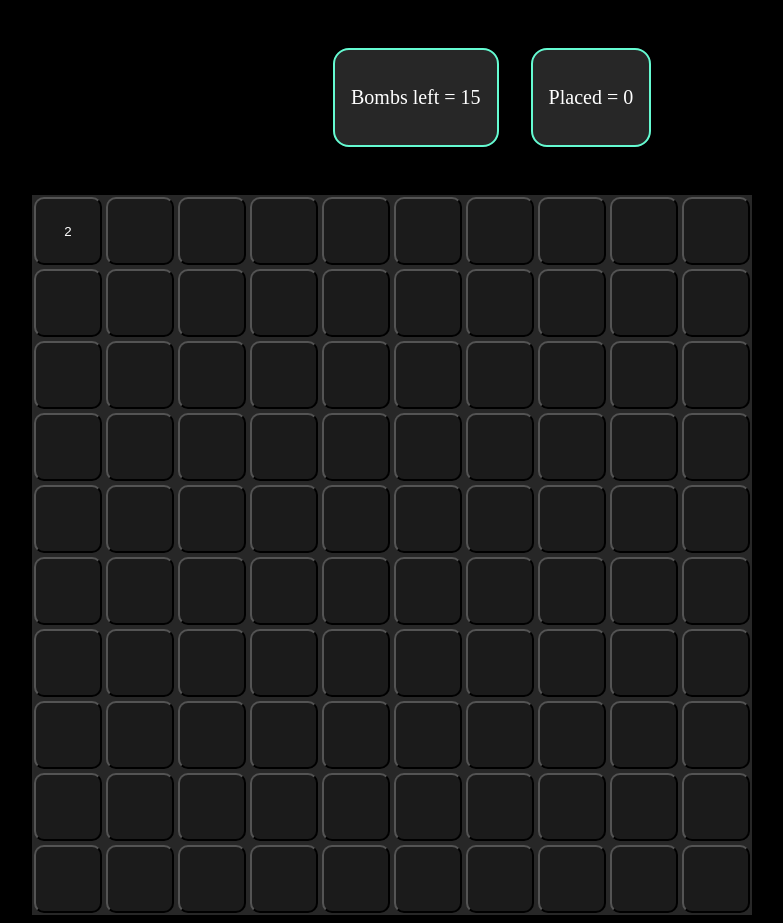
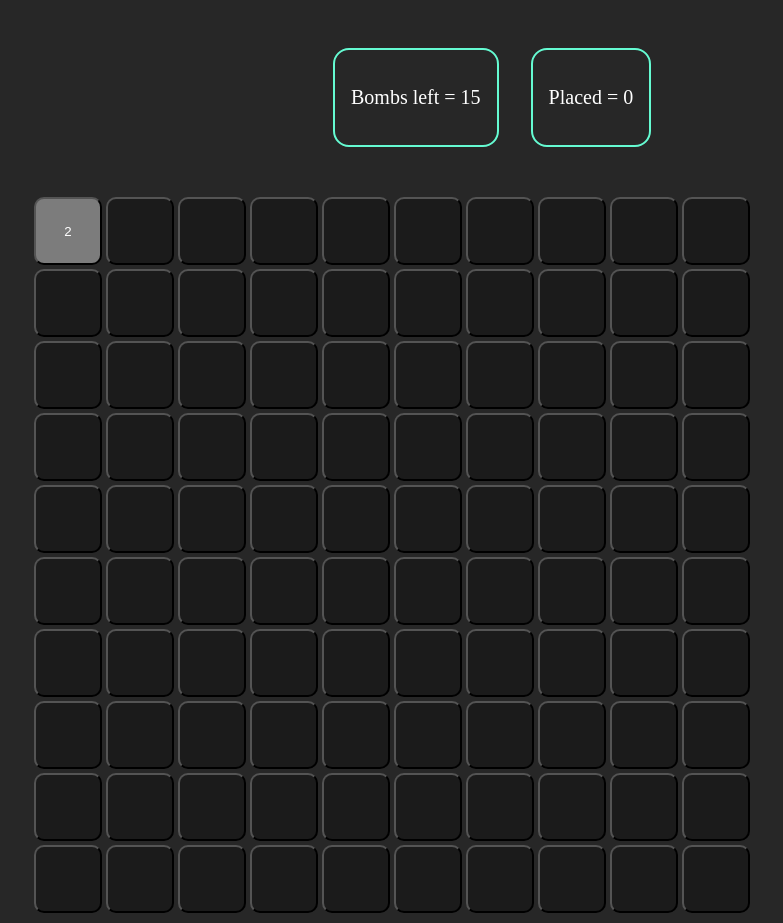
Before and after one commit to thathimanshu/Minesweeper, a plain HTML site: page index.html in a window 1280 px wide. Both pictures are taken after a click on the button 316 px from the left and 231 px from the top of the page. Shown: the whole page, without its empty margins (248-1031 px from the left). Drawn offline with Linux system fonts and the light colour scheme.

Commit message:
banner resp

```diff
--- a/app.js
+++ b/app.js
@@ -137,8 +137,11 @@ function showNum(i,j){
     if (p!=null && p.classList.contains("near-bomb")) {
         visited[i][j] = 1;
         p.classList.remove("near-bomb");
-        if(grid[i][j]==0)
-        openEmpty(grid,i,j);
+        butt.classList.add("clicked");
+        if(grid[i][j]==0){
+            p.classList.add("is-zero");
+            openEmpty(grid,i,j);
+        }
     }
     }
 function showBomb(event,i,j){
@@ -240,4 +243,5 @@ function retry(){
     destroyButts();
     start();
     document.querySelector(".banner").remove();
+
 }
--- a/style.css
+++ b/style.css
@@ -1,6 +1,6 @@
 body{
     text-align: center;
-    background-color: black;
+    background-color:rgb(39, 39, 39);
 }
 *{
     color: white;
@@ -35,6 +35,9 @@ img{
     align-content: space-around;
     margin: 1rem 1rem;
 }
+.custom{
+    background-color: rgb(39, 39, 39);
+}
 .board{
     margin: auto;
     margin-top: 2rem;
@@ -57,10 +60,14 @@ img{
 
 .button{
     background-color: rgb(27, 27, 27);
+    background-color: rgb(27, 27, 27);
     width: 10%;
     padding: 1px 1px;
     margin: 2px;
     border-radius: 10px;
+}
+.clicked{
+    background-color: rgba(209, 209, 209,0.5);
 }
 .button:hover{
     border-color: #65fbd2;
@@ -73,6 +80,9 @@ img{
     display: none;
 }
 .near-bomb{
+    display: none;
+}
+.is-zero{
     display: none;
 }
 .flag{
@@ -93,6 +103,7 @@ img{
     justify-content: space-around;
     align-items: center;
 }
+
 .bannertext{
     font-size: 2rem;
     font-family:'Times New Roman', Times, serif;
```
Also changed, not shown: index.html (+3 -0 lines).
